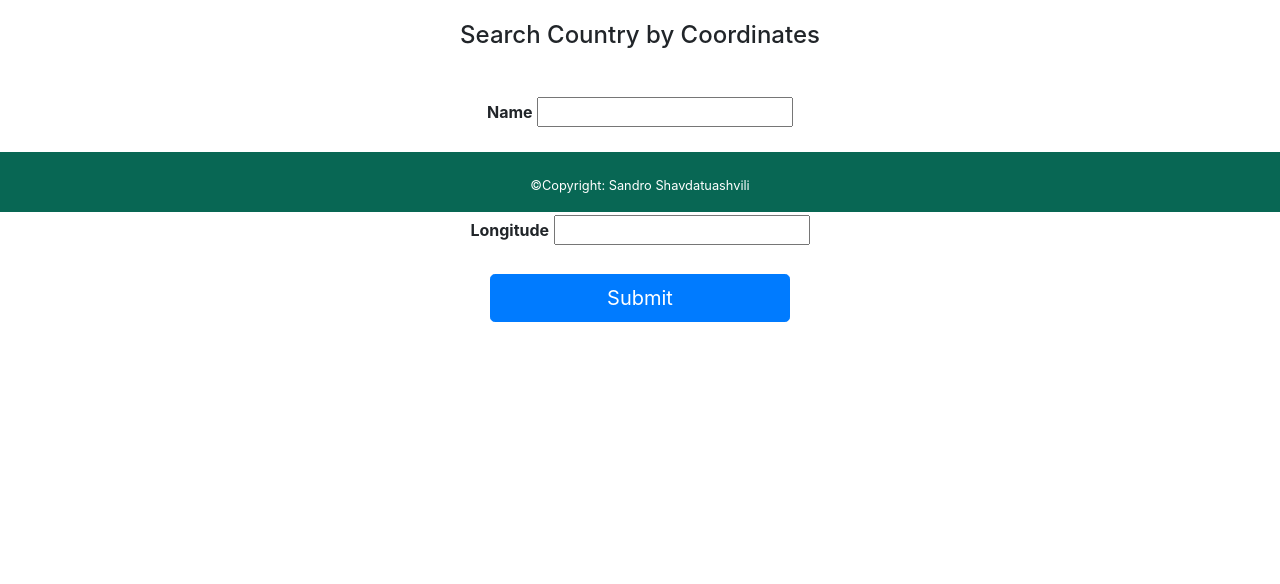
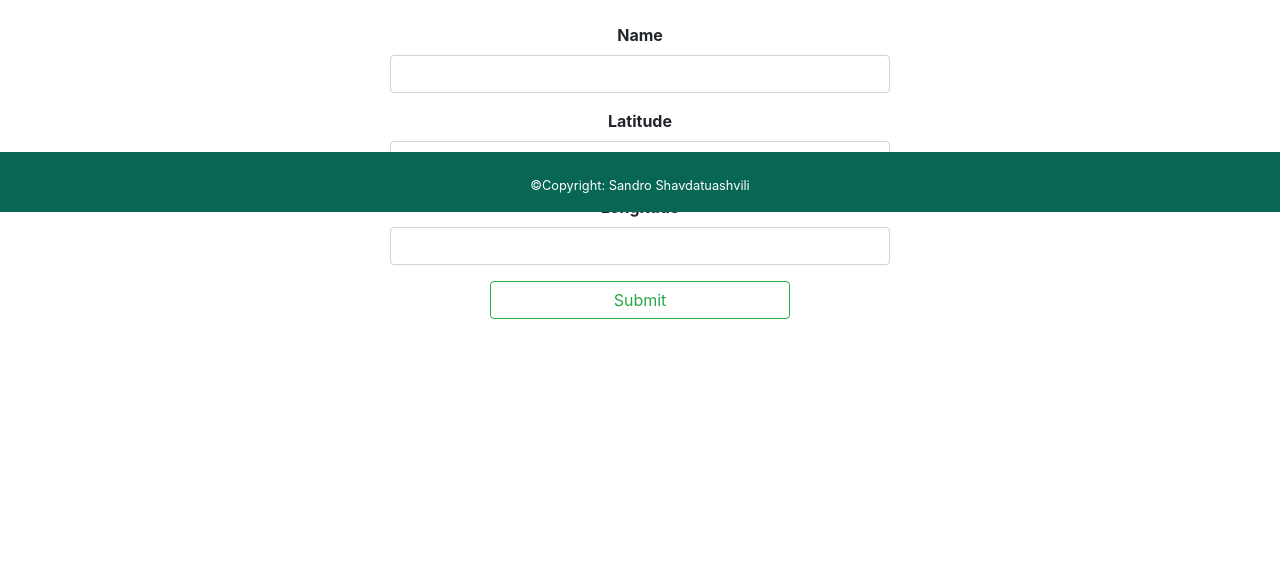
Before and after one commit to ShavdatuashviliSandro/Geospital-py, a Flask app: page / in a window 1280 px wide. Shown: the part 588-1172 px from the top of the page. Run offline with Flask 3, Linux system fonts and the light colour scheme; data that the repository does not hold is empty; some libraries are stand-ins or nearby versions.

Commit message:
finished project

```diff
--- a/main.py
+++ b/main.py
@@ -1,55 +1,55 @@
+from flask import Flask, render_template, request, json, redirect
 import redis
-from flask import Flask, render_template, request, redirect, json
 
 app = Flask(__name__)
 r = redis.Redis()
 
 
-@app.route('/')
+@app.route("/", methods=["GET", "POST"])
 def home():
     return render_template("map.html")
 
 
-@app.route('/add-marker', methods=['POST'])
-def add_marker():
-    req = request.form
-    location = req['lname']
-    latitude = req['latitude']
-    longitude = req['longitude']
+@app.route("/data")
+def data():
+    loc_name = r.get("last_loc_name")
+    if loc_name is None:
+        r.geoadd("points", [-104.985784, 39.728206, "parking"])
+        loc_name = "parking"
 
-    print(location, latitude, longitude)
+    all_loc = r.georadiusbymember(name='points', member=loc_name, radius=40000, unit='mi', withcoord=True)
+    cord = dict()
 
-    r.geoadd("points", [longitude, latitude, location])
-    r.set("last_loc_name", location)
-    return redirect('/')
+    for loc in all_loc:
+        name = loc[0].decode("utf-8")
+        latitude = loc[1][1]
+        longitude = loc[1][0]
 
+        cord[name] = {"lat": latitude, "lng": longitude}
 
-@app.route('/data')
-def data():
-    loc_name = r.get('last_loc_name')
-
-    if loc_name is None:
-        r.geoadd('points', ['-104.985784', '39.728206', 'parking'])
-        loc_name = 'parking'
-
-    all_location = r.georadiusbymember(name='points', member=loc_name, radius=4000, withcoord=True)
-
-    coord = dict()
-
-    for loc in all_location:
-        name = loc[0].decode("utf-8")
-        longitude = loc[1][0]
-        latitude = loc[1][1]
-
-        coord[name] = {'lat': latitude, 'lng': longitude}
-
-    return json.dumps(coord)
+    return json.dumps(cord)
 
 
 @app.route("/last")
 def last_loc():
-    return r.get('last_loc_name').decode('utf-8')
+    return r.get("last_loc_name").decode("utf-8")
 
 
-if __name__ == '__main__':
+@app.route("/add-marker", methods=["POST"])
+def add_marker():
+    req = request.form
+    location = req["lname"]
+    latitude = req["latitude"]
+    longitude = req["longitude"]
+
+    print(location, latitude, location)
+
+    # r.geoadd("points", longitude, latitude, location)  # don't use this line in the code as shown in the video
+    r.geoadd("points", [longitude, latitude, location])  # redis-py api update so use this one
+    r.set("last_loc_name", location)
+
+    return redirect("/")
+
+
+if __name__ == "__main__":
     app.run()
--- a/templates/map.html
+++ b/templates/map.html
@@ -3,27 +3,33 @@
     <title>Geospital APP</title>
     <link rel="stylesheet" href="https://maxcdn.bootstrapcdn.com/bootstrap/4.0.0/css/bootstrap.min.css">
     <link rel="stylesheet" href="https://cdnjs.cloudflare.com/ajax/libs/font-awesome/4.7.0/css/font-awesome.min.css">
-    <link rel="stylesheet" type="text/css" href="../assets/map.css">
 </head>
 <body>
 <br>
 <center>
     <h4> Geospital app with Redis & Python </h4>
     <br>
-    <div style="width: 86%; height: 500px; margin-left: 7%" id="map"></div>
+    <div style="width: 86%; height: 450px; margin-left: 7%" id="map"></div>
     <br>
     <h4>Search Country by Coordinates</h4>
-    <form class="form-details" action="/add-marker" method="POST">
-        <br>
-        <label for="name" class="textbox">Name</label>
-        <input type="text" name="lname"><br><br>
-        <label for="latitude" class="textbox">Latitude</label>
-        <input type="number" step=any name="latitude"><br><br>
-        <label for="longitude" class="textbox">Longitude</label>
-        <input type="number" step=any name="longitude"><br><br>
-        <button class="btn btn-lg btn-primary btn-block" style="width: 300px" type="submit">Submit</button>
-        <br>
+
+    <form class="form-details" action="/add-marker" method="POST" style="width: 70%">
+        <div class="form-group">
+            <label for="name" class="textbox">Name</label>
+            <input type="text" name="lname" class="form-control">
+        </div>
+        <div class="form-group">
+            <label for="latitude" class="textbox">Latitude</label>
+            <input type="number" step="any" name="latitude" class="form-control">
+        </div>
+        <div class="form-group">
+            <label for="longitude" class="textbox">Longitude</label>
+            <input type="number" step="any" name="longitude" class="form-control">
+        </div>
+        <button class="btn btn-outline-success" style="width: 300px" type="submit">Submit</button>
     </form>
+
+
 </center>
 <script src="https://maps.googleapis.com/maps/api/js?callback=initMap&libraries=&v=weekly" async></script>
 <script>
```
